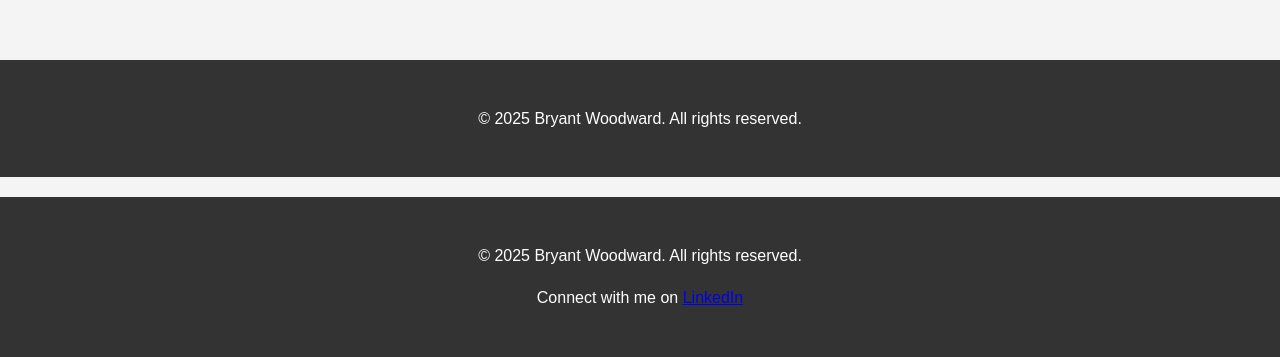
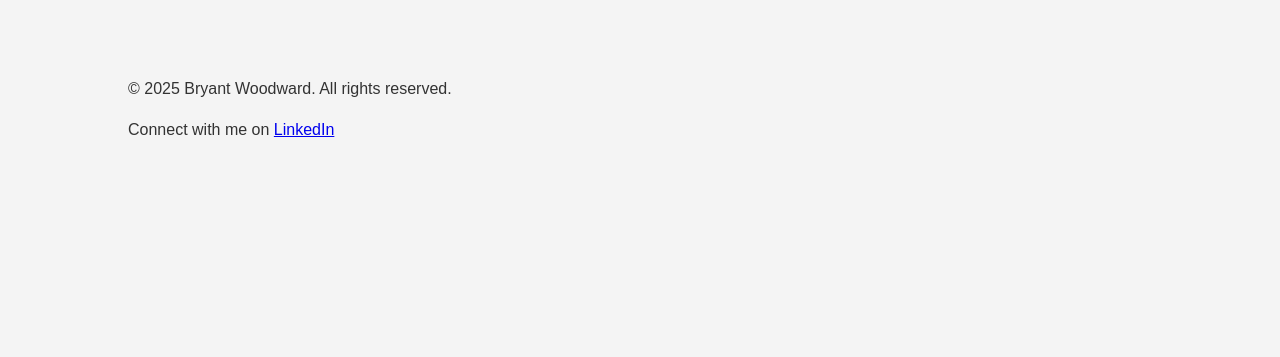
Before and after one commit to Bryantwoodward/bryantwoodward.github.io, a plain HTML site: page about.html in a window 1280 px wide. Shown: the part 1392-1749 px from the top of the page. After the commit the page ends 1571 px from the top, so only its background shows below. Drawn offline with Linux system fonts and the light colour scheme; a script that the page names is missing.

Commit message:
Update about.html

```diff
--- a/about.html
+++ b/about.html
@@ -60,12 +60,6 @@
 </div>
 
   </main>
-  <footer>
-    <div class="container">
-      <p>&copy; 2025 Bryant Woodward. All rights reserved.</p>
-    </div>
-  </footer>
-  <footer>
   <div class="container">
     <p>&copy; 2025 Bryant Woodward. All rights reserved.</p>
     <p>Connect with me on <a href="https://www.linkedin.com/in/bryant-woodward-4b2119352" target="_blank">LinkedIn</a></p>
```
